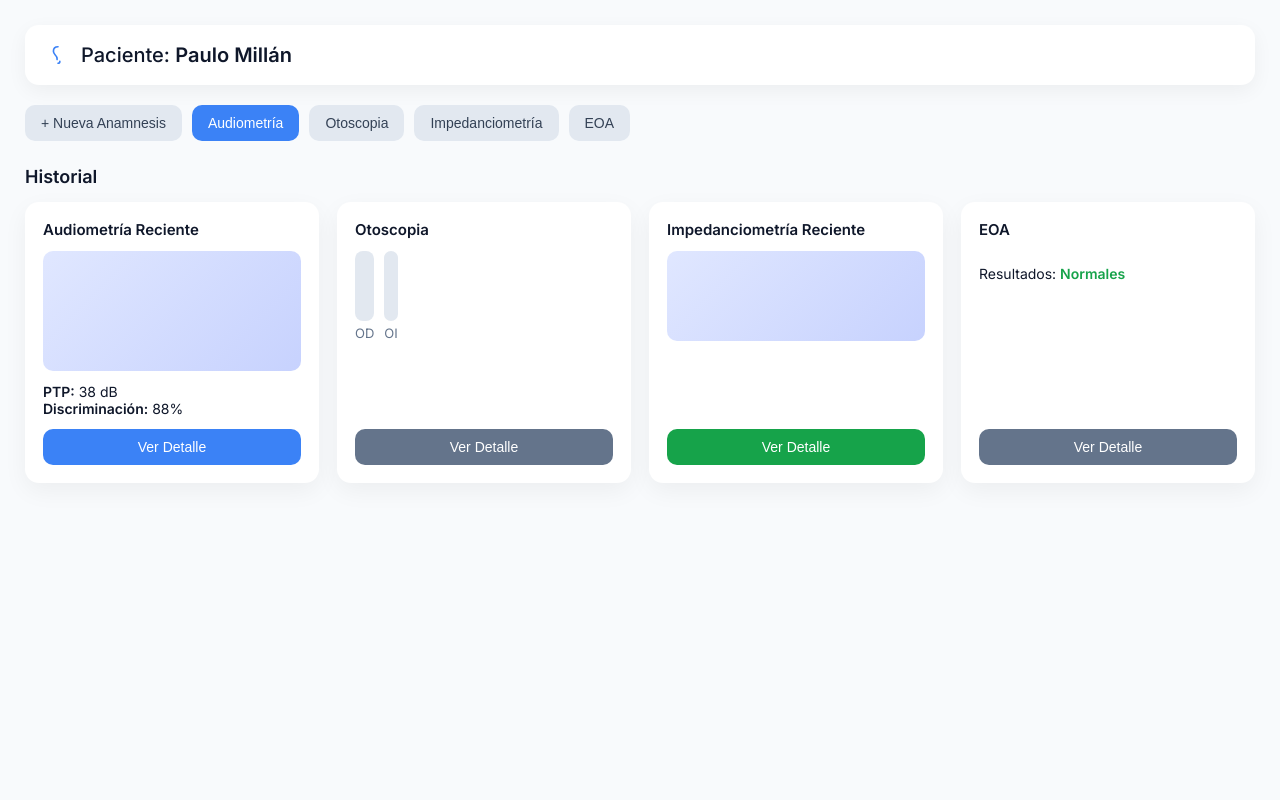
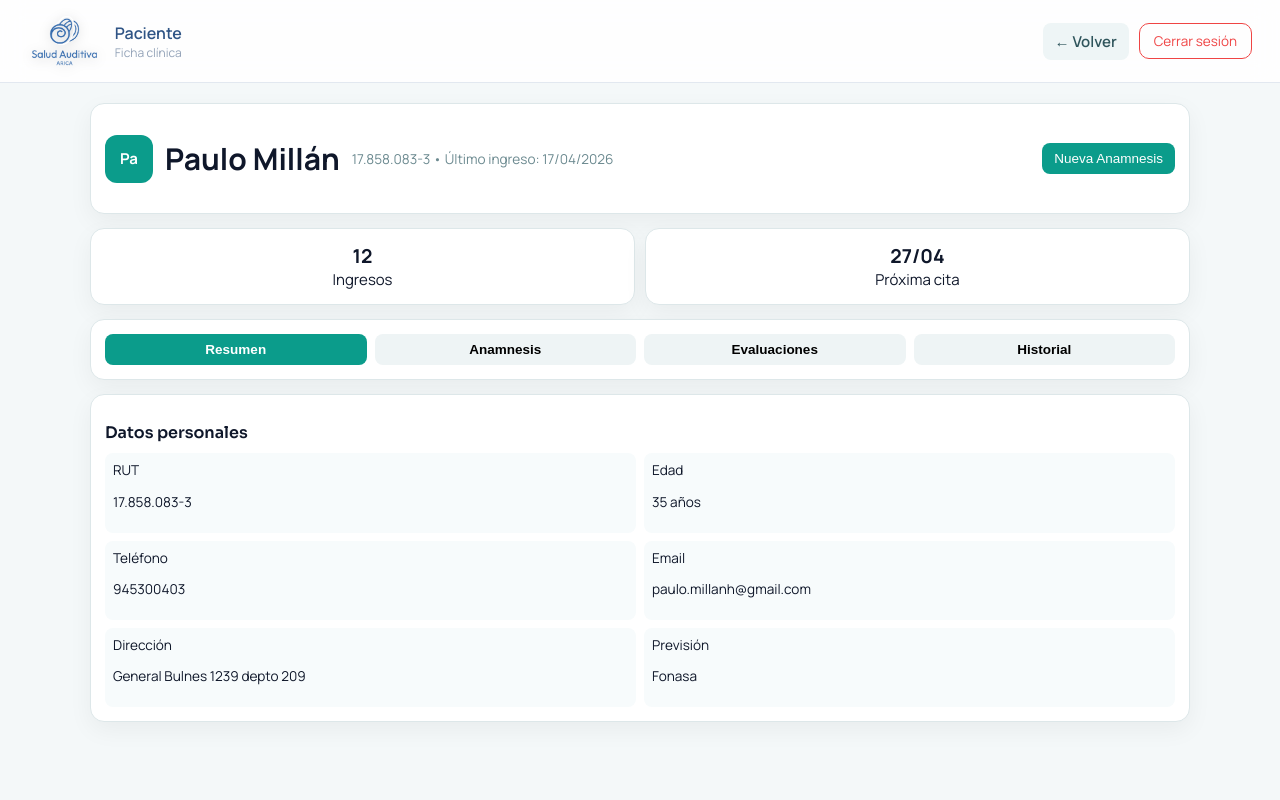
Before and after one commit to PauloJacko/pacientes_audiologia, a Django app: template Login/templates/login/ver_paciente.html in a window 1280 px wide. Run offline with Django 5.2, Linux system fonts and the light colour scheme; the template is opened without the code that fills it: values that come from a table or form of the project are taken from there, others are empty; data comes from the database, SQL or seed files in the repository; both versions use the stored data as it was after the commit.

Commit message:
Restructuración completa de ver_paciente.html ade mas de cambios en models.py

```diff
--- a/Login/static/Login/css/ver_paciente.css
+++ b/Login/static/Login/css/ver_paciente.css
@@ -1,220 +1,225 @@
-@import url('https://fonts.googleapis.com/css2?family=Inter:wght@300;400;500;600&display=swap');
+@import url("https://fonts.googleapis.com/css2?family=Manrope:wght@400;600;700&family=Sora:wght@600&display=swap");
 
 :root {
-    --primary: #3b82f6;
-    --primary-dark: #2563eb;
-    --success: #16a34a;
-    --gray: #64748b;
-    --bg: #f8fafc;
-}
-
-* {
-    box-sizing: border-box;
+    --bg: #f4f8f9;
+    --card: #ffffff;
+    --text: #1c2e33;
+    --muted: #6c8a90;
+    --line: #dde7e9;
+    --brand: #0b9c8b;
+    --radius: 14px;
 }
 
 body {
     margin: 0;
-    font-family: 'Inter', sans-serif;
+    font-family: "Manrope", sans-serif;
     background: var(--bg);
-    color: #0f172a;
 }
 
-/* CONTENEDOR */
-.page {
-    padding: 25px;
+.dashboard {
+    width: min(1100px, 92%);
+    margin: 20px auto;
+    display: grid;
+    gap: 14px;
 }
 
-/* HEADER */
-.header {
-    background: white;
-    padding: 18px 22px;
-    border-radius: 14px;
-    box-shadow: 0 6px 20px rgba(0,0,0,0.05);
-    margin-bottom: 20px;
+.card {
+    background: var(--card);
+    border: 1px solid var(--line);
+    border-radius: var(--radius);
+    padding: 14px;
 }
 
-.header-left {
+.topbar {
+    display: flex;
+    justify-content: space-between;
+    align-items: center;
+}
+
+.patient-main {
     display: flex;
     align-items: center;
     gap: 12px;
 }
 
-.header .icon {
-    font-size: 22px;
+.avatar {
+    width: 48px;
+    height: 48px;
+    border-radius: 12px;
+    background: var(--brand);
+    color: white;
+    display: grid;
+    place-items: center;
+    font-weight: bold;
 }
 
-.header h2 {
-    margin: 0;
-    font-size: 20px;
-    font-weight: 500;
+.meta {
+    font-size: 0.85rem;
+    color: var(--muted);
 }
 
-.header span {
-    font-weight: 600;
+.status {
+    background: #def8f3;
+    color: #087d70;
+    padding: 6px 10px;
+    border-radius: 999px;
+    font-size: 0.75rem;
+}
+
+.btn {
+    background: var(--brand);
+    color: white;
+    border: none;
+    padding: 8px 12px;
+    border-radius: 8px;
+    cursor: pointer;
+}
+
+/* KPIs */
+.kpis {
+    display: grid;
+    grid-template-columns: repeat(2, 1fr);
+    gap: 10px;
+}
+
+.kpi {
+    text-align: center;
+}
+
+.kpi strong {
+    display: block;
+    font-size: 1.2rem;
 }
 
 /* TABS */
 .tabs {
     display: flex;
-    gap: 10px;
-    margin-bottom: 25px;
+    gap: 8px;
 }
 
 .tab {
-    padding: 10px 16px;
+    flex: 1;
+    border: none;
+    background: #eef4f5;
+    padding: 8px;
+    border-radius: 8px;
+    cursor: pointer;
+    font-weight: 600;
+}
+
+.tab.active {
+    background: var(--brand);
+    color: white;
+}
+
+/* CONTENIDO */
+.tab-pane {
+    display: none;
+}
+
+.tab-pane.active {
+    display: block;
+}
+
+.panel h2 {
+    margin-bottom: 10px;
+    font-family: "Sora", sans-serif;
+    font-size: 1rem;
+}
+
+/* GRID INFO */
+.info-grid {
+    display: grid;
+    grid-template-columns: repeat(2, 1fr);
+    gap: 8px;
+}
+
+.info-grid div {
+    background: #f7fbfc;
+    padding: 8px;
+    border-radius: 8px;
+    font-size: 0.85rem;
+}
+
+/* FORM */
+.form-grid.compact {
+    display: grid;
+    gap: 8px;
+}
+
+textarea,
+input {
+    width: 100%;
+    border: 1px solid #d7e3e6;
+    border-radius: 8px;
+    padding: 8px;
+    font-size: 0.85rem;
+}
+
+textarea {
+    min-height: 70px;
+}
+
+/* EXAMS */
+.exam-grid.compact {
+    display: grid;
+    grid-template-columns: repeat(2, 1fr);
+    gap: 10px;
+}
+
+.exam-box {
+    border: 1px solid #e1eaec;
     border-radius: 10px;
-    border: none;
-    background: #e2e8f0;
-    color: #334155;
-    cursor: pointer;
-    font-size: 14px;
+    padding: 10px;
+}
+
+.exam-box h3 {
+    font-size: 0.9rem;
+    margin-bottom: 5px;
+}
+
+.media-slot.small {
+    height: 60px;
+    border: 1px dashed #c3d8dc;
+    display: grid;
+    place-items: center;
+    font-size: 0.75rem;
+    margin-bottom: 6px;
+}
+
+/* TIMELINE */
+.timeline.compact {
+    display: grid;
+    gap: 8px;
+}
+
+.event {
+    background: #f9fcfd;
+    padding: 8px;
+    border-radius: 8px;
+    font-size: 0.85rem;
+}
+
+/* RESPONSIVE */
+@media (max-width: 768px) {
+    .exam-grid,
+    .info-grid {
+        grid-template-columns: 1fr;
+    }
+}
+
+/* BOTON VOLVER */
+.btn-back {
+    background: #eef5f6;
+    color: #2e545b;
+    padding: 8px 12px;
+    border-radius: 8px;
+    text-decoration: none;
+    font-weight: 600;
+    margin-right: 10px;
     transition: 0.2s;
 }
 
-.tab:hover {
-    background: #cbd5f5;
+.btn-back:hover {
+    background: #dcebed;
 }
-
-.tab.active {
-    background: var(--primary);
-    color: white;
-}
-
-/* CONTENT */
-.section-title {
-    margin-bottom: 15px;
-    font-size: 18px;
-}
-
-/* GRID */
-.grid {
-    display: grid;
-    grid-template-columns: repeat(4, 1fr);
-    gap: 18px;
-}
-
-/* CARD */
-.card {
-    background: white;
-    border-radius: 14px;
-    padding: 18px;
-    box-shadow: 0 8px 25px rgba(0,0,0,0.05);
-    display: flex;
-    flex-direction: column;
-    gap: 12px;
-    transition: 0.2s;
-}
-
-.card:hover {
-    transform: translateY(-3px);
-}
-
-/* TITULO CARD */
-.card h4 {
-    margin: 0;
-    font-size: 15px;
-    font-weight: 600;
-}
-
-/* PLACEHOLDER GRAFICO */
-.graph-placeholder {
-    height: 120px;
-    border-radius: 10px;
-    background: linear-gradient(135deg, #e0e7ff, #c7d2fe);
-}
-
-.graph-placeholder.small {
-    height: 90px;
-}
-
-/* METRICAS */
-.metrics p {
-    margin: 0;
-    font-size: 14px;
-}
-
-/* OTOSCOPIA */
-.otos {
-    display: flex;
-    gap: 10px;
-}
-
-.otos .img {
-    width: 100%;
-    height: 70px;
-    background: #e2e8f0;
-    border-radius: 8px;
-}
-
-.otos span {
-    display: block;
-    text-align: center;
-    font-size: 13px;
-    color: var(--gray);
-    margin-top: 4px;
-}
-
-/* RESULTADO */
-.result {
-    font-size: 14px;
-}
-
-.result span {
-    color: var(--success);
-    font-weight: 600;
-}
-
-/* BOTONES */
-.btn {
-    margin-top: auto;
-    padding: 10px;
-    border-radius: 10px;
-    border: none;
-    font-size: 14px;
-    cursor: pointer;
-    transition: 0.2s;
-}
-
-.btn.primary {
-    background: var(--primary);
-    color: white;
-}
-
-.btn.primary:hover {
-    background: var(--primary-dark);
-}
-
-.btn.secondary {
-    background: #64748b;
-    color: white;
-}
-
-.btn.secondary:hover {
-    background: #475569;
-}
-
-.btn.success {
-    background: var(--success);
-    color: white;
-}
-
-.btn.success:hover {
-    background: #15803d;
-}
-
-/* RESPONSIVE */
-@media (max-width: 1024px) {
-    .grid {
-        grid-template-columns: repeat(2, 1fr);
-    }
-}
-
-@media (max-width: 600px) {
-    .grid {
-        grid-template-columns: 1fr;
-    }
-
-    .tabs {
-        flex-wrap: wrap;
-    }
-}
--- a/Login/templates/login/ver_paciente.html
+++ b/Login/templates/login/ver_paciente.html
@@ -1,91 +1,189 @@
 {% load static %}
-<link rel="stylesheet" href="{% static 'Login/css/ver_paciente.css' %}">
-<meta name="viewport" content="width=device-width, initial-scale=1.0">
+<!DOCTYPE html>
+<html lang="es">
+<head>
+    <meta charset="UTF-8" />
+    <meta name="viewport" content="width=device-width, initial-scale=1.0" />
+    <title>Paciente</title>
 
-<div class="page">
+    <!-- CSS DASHBOARD (para header y colores) -->
+    <link rel="stylesheet" href="{% static 'Login/css/dashboard.css' %}">
 
-    <!-- HEADER -->
+    <!-- CSS PROPIO -->
+    <link rel="stylesheet" href="{% static 'Login/css/ver_paciente.css' %}" />
+</head>
+<body>
+
+<!-- HEADER IGUAL AL DASHBOARD -->
 <div class="header">
+
     <div class="header-left">
-        <div class="icon">
-            <svg width="22" height="22" viewBox="0 0 24 24" fill="none">
-                <path d="M12 3C9 3 7 5 7 8c0 2 1 3 2 4 1 1 2 2 2 4v1"
-                    stroke="#3b82f6" stroke-width="1.8" stroke-linecap="round"/>
-                <path d="M12 21a2 2 0 002-2"
-                    stroke="#3b82f6" stroke-width="1.8" stroke-linecap="round"/>
-            </svg>
-        </div>
-            <h2>Paciente: <span>{{ paciente.nombre|default:"Juan Pérez" }}</span></h2>
+        <img src="{% static 'Login/img/logo-png.png' %}" alt="Logo" class="logo-header">
+
+        <div class="header-text">
+            <span class="title">Paciente</span>
+            <span class="subtitle">Ficha clínica</span>
         </div>
     </div>
 
-    <!-- NAV ACCIONES -->
-    <div class="tabs">
-        <button class="tab">+ Nueva Anamnesis</button>
-        <button class="tab active">Audiometría</button>
-        <button class="tab">Otoscopia</button>
-        <button class="tab">Impedanciometría</button>
-        <button class="tab">EOA</button>
+    <div class="header-right">
+        <a href="{% url 'dashboard' %}" class="btn-back">← Volver</a>
+        <a href="{% url 'logout' %}" class="btn-logout">Cerrar sesión</a>
     </div>
 
-    <!-- CONTENIDO -->
-    <div class="content">
-
-        <h3 class="section-title">Historial</h3>
-
-        <div class="grid">
-
-            <!-- CARD AUDIO -->
-            <div class="card">
-                <h4>Audiometría Reciente</h4>
-
-                <div class="graph-placeholder"></div>
-
-                <div class="metrics">
-                    <p><strong>PTP:</strong> 38 dB</p>
-                    <p><strong>Discriminación:</strong> 88%</p>
 </div>
 
-                <button class="btn primary">Ver Detalle</button>
+<main class="dashboard">
+
+    <!-- HEADER PACIENTE -->
+    <header class="topbar card">
+        <div class="patient-main">
+            <div class="avatar">
+                {{ paciente.nombre|slice:":1" }}{{ paciente.nombre|slice:"1:2" }}
             </div>
 
-            <!-- CARD OTOSCOPIA -->
-            <div class="card">
-                <h4>Otoscopia</h4>
+            <h1>{{ paciente.nombre }}</h1>
 
-                <div class="otos">
+            <p class="meta">
+                {{ paciente.rut }} •
+                Último ingreso: {{ paciente.creado|date:"d/m/Y" }}
+            </p>
+        </div>
+
+        <div class="status-wrap">
+            <button class="btn">Nueva Anamnesis</button>
+        </div>
+    </header>
+
+    <!-- KPIs -->
+    <section class="kpis">
+        <div class="kpi card">
+            <strong>12</strong>
+            <span>Ingresos</span>
+        </div>
+        <div class="kpi card">
+            <strong>27/04</strong>
+            <span>Próxima cita</span>
+        </div>
+    </section>
+
+    <!-- TABS -->
+    <section class="tabs card">
+        <button class="tab active" onclick="openTab('resumen')">Resumen</button>
+        <button class="tab" onclick="openTab('anamnesis')">Anamnesis</button>
+        <button class="tab" onclick="openTab('evaluaciones')">Evaluaciones</button>
+        <button class="tab" onclick="openTab('historial')">Historial</button>
+    </section>
+
+    <!-- CONTENIDO -->
+    <section class="tab-content">
+
+        <div id="resumen" class="tab-pane active">
+            <div class="card panel">
+                <h2>Datos personales</h2>
+                    <div class="info-grid">
+                        <div><span>RUT</span><p>{{ paciente.rut }}</p></div>
+
                         <div>
-                        <div class="img"></div>
-                        <span>OD</span>
+                            <span>Edad</span>
+                            <p>
+                                {{ paciente.fecha_nacimiento|timesince|slice:":2" }} años
+                            </p>
                         </div>
-                    <div>
-                        <div class="img"></div>
-                        <span>OI</span>
+
+                        <div><span>Teléfono</span><p>{{ paciente.telefono }}</p></div>
+
+                        <div><span>Email</span><p>{{ paciente.email }}</p></div>
+
+                        <div><span>Dirección</span><p>{{ paciente.direccion }}</p></div>
+
+                        <div><span>Previsión</span><p>{{ paciente.get_prevision_display }}</p></div>
+                    </div>
             </div>
         </div>
 
-                <button class="btn secondary">Ver Detalle</button>
+        <div id="anamnesis" class="tab-pane">
+            <div class="card panel">
+                <h2>Anamnesis médica</h2>
+                <div class="form-grid compact">
+                    <textarea placeholder="Motivo de consulta"></textarea>
+                    <textarea placeholder="Antecedentes"></textarea>
+                    <input type="text" placeholder="Medicación actual">
+                    <input type="text" placeholder="Alergias">
+                </div>
+                <button class="btn">Guardar</button>
+            </div>
         </div>
 
-            <!-- CARD IMPEDANCIA -->
-            <div class="card">
-                <h4>Impedanciometría Reciente</h4>
+        <div id="evaluaciones" class="tab-pane">
+            <div class="card panel">
+                <h2>Evaluaciones clínicas</h2>
 
-                <div class="graph-placeholder small"></div>
+                <div class="exam-grid compact">
 
-                <button class="btn success">Ver Detalle</button>
+                    <div class="exam-box">
+                        <h3>Audiometría</h3>
+                        <textarea placeholder="Observaciones..."></textarea>
                     </div>
 
-            <!-- CARD EOA -->
-            <div class="card">
-                <h4>EOA</h4>
+                    <div class="exam-box">
+                        <h3>Impedanciometría</h3>
+                        <textarea placeholder="Resultados..."></textarea>
+                    </div>
 
-                <p class="result">Resultados: <span>Normales</span></p>
+                    <div class="exam-box">
+                        <h3>Otoscopía</h3>
+                        <div class="media-slot small">Imagen / Video</div>
+                        <textarea placeholder="Hallazgos..."></textarea>
+                    </div>
 
-                <button class="btn secondary">Ver Detalle</button>
+                    <div class="exam-box">
+                        <h3>Otros</h3>
+                        <input type="text" placeholder="Nombre examen">
+                        <textarea placeholder="Detalle..."></textarea>
                     </div>
 
                 </div>
+
+                <button class="btn">Guardar evaluación</button>
+            </div>
         </div>
 
+        <div id="historial" class="tab-pane">
+            <div class="card panel">
+                <h2>Historial</h2>
+
+                <div class="timeline compact">
+                    <div class="event">
+                        <div>
+                            <strong>15/04/2026</strong>
+                            <p>Control integral</p>
                         </div>
+                    </div>
+
+                    <div class="event">
+                        <div>
+                            <strong>12/01/2026</strong>
+                            <p>Impedanciometría</p>
+                        </div>
+                    </div>
+                </div>
+            </div>
+        </div>
+
+    </section>
+
+</main>
+
+<script>
+function openTab(tabId) {
+    document.querySelectorAll(".tab-pane").forEach(el => el.classList.remove("active"));
+    document.querySelectorAll(".tab").forEach(el => el.classList.remove("active"));
+
+    document.getElementById(tabId).classList.add("active");
+    event.target.classList.add("active");
+}
+</script>
+
+</body>
+</html>
```
Also changed, not shown: Login/models.py (+15 -0 lines), Login/templates/login/dashboard.html (+12 -0 lines), Login/views.py (+8 -5 lines), Login/migrations/0002_paciente_email_paciente_prevision.py (added), db.sqlite3. Lines whose indentation alone changed are shown as unchanged.
